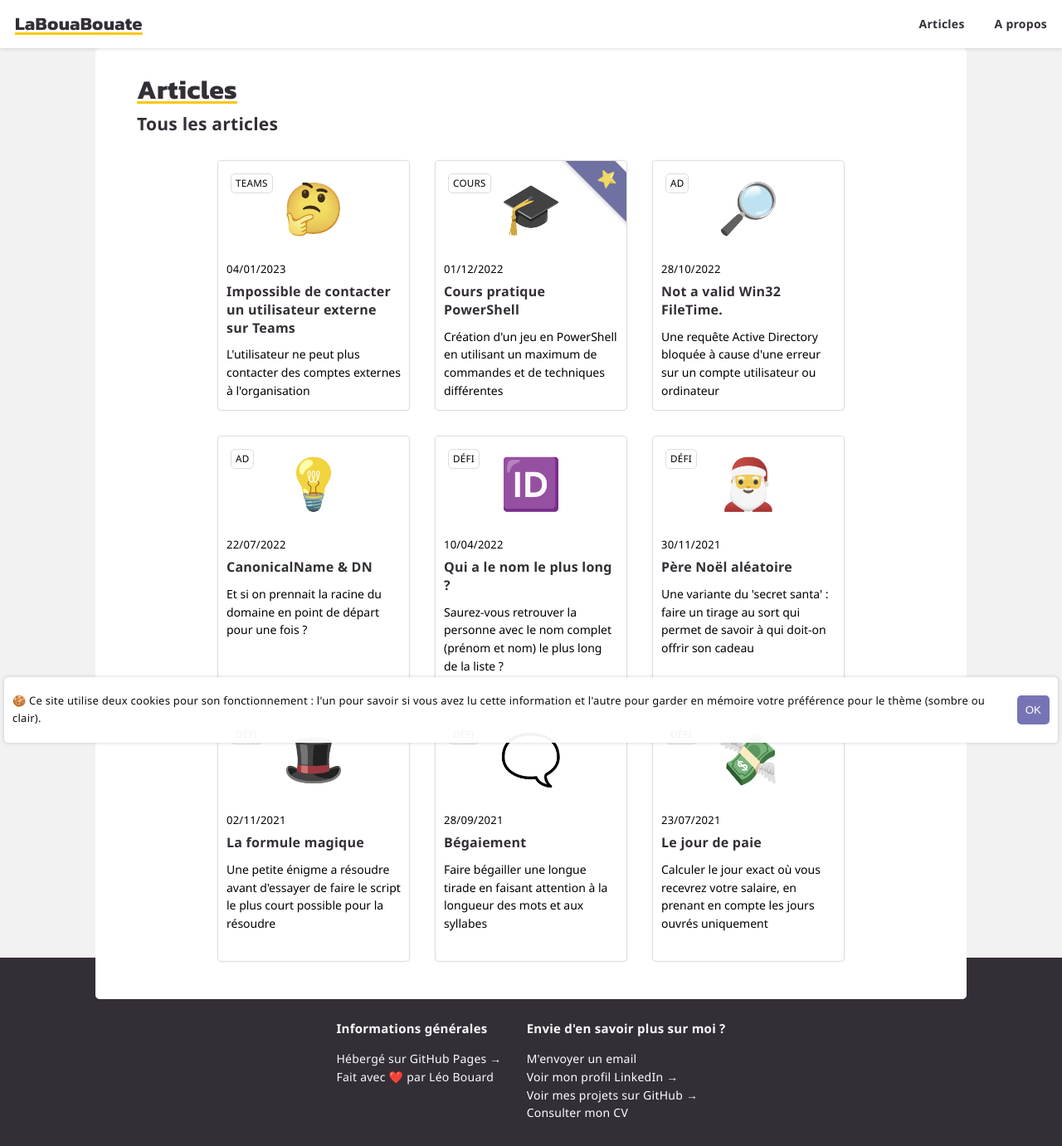
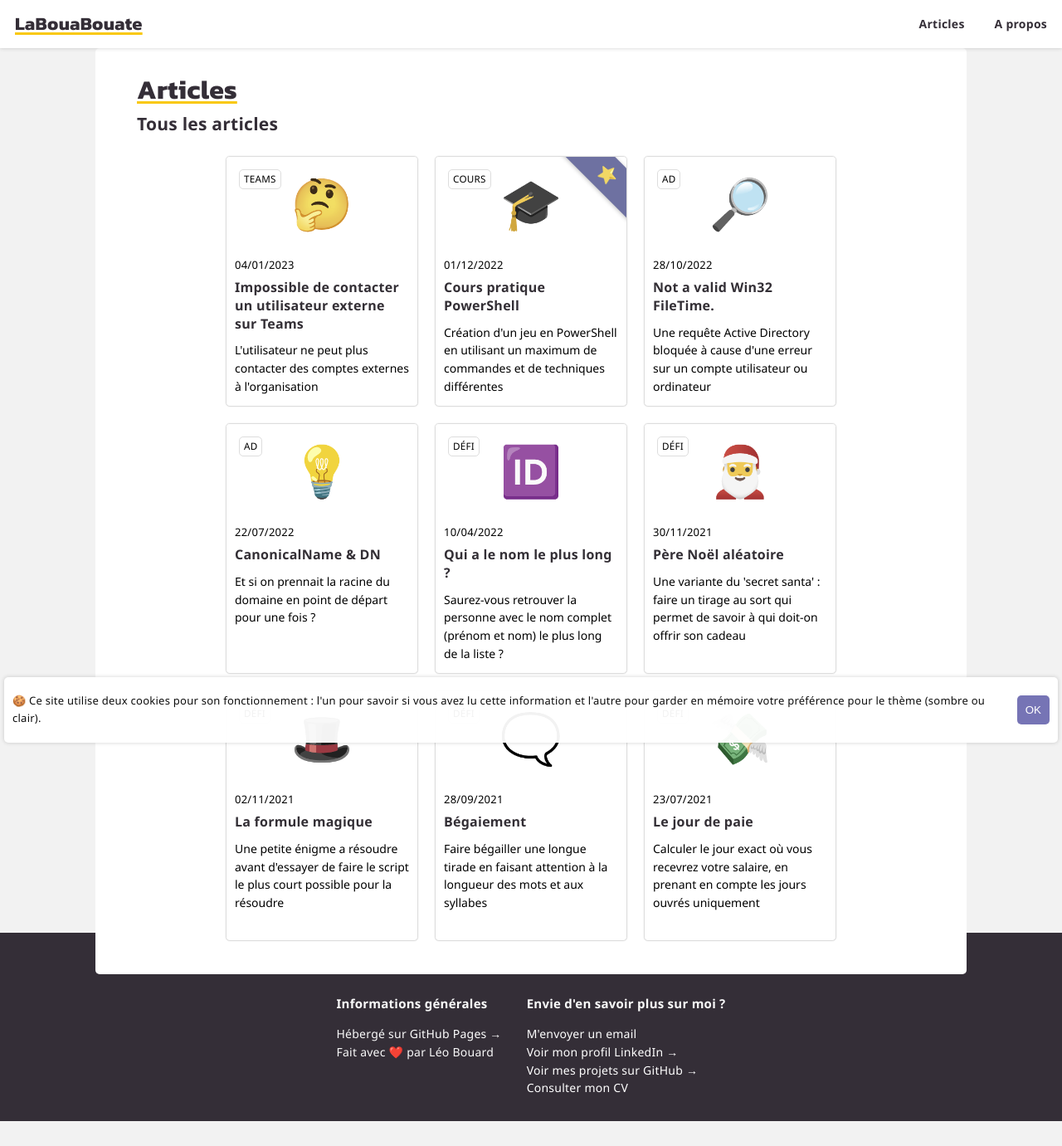
Before and after one commit to leobouard/leobouard.github.io, a Jekyll site: the page built from blog.md, in a window 1280 px wide. Shown: the whole page at 83% size. Built offline with Jekyll 4.4.1, drawn with Linux system fonts in a browser that asks for light colours; some web fonts are replaced; after the commit the page ends 1351 px from its top, so only the background shows below that.

Commit message:
Réduction des marges

```diff
--- a/assets/css/posts.scss
+++ b/assets/css/posts.scss
@@ -8,7 +8,7 @@
 }
 
 article {
-    margin: 15px;
+    margin: 10px;
     height: 300px;
     max-width: 230px;
     flex: 1;
```
